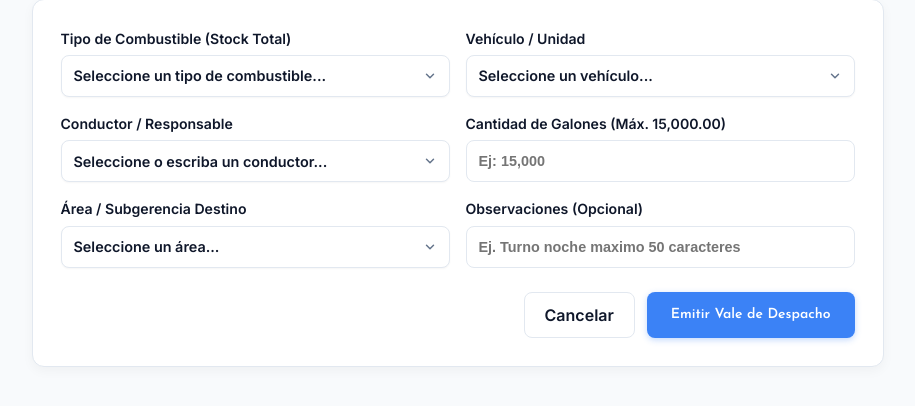
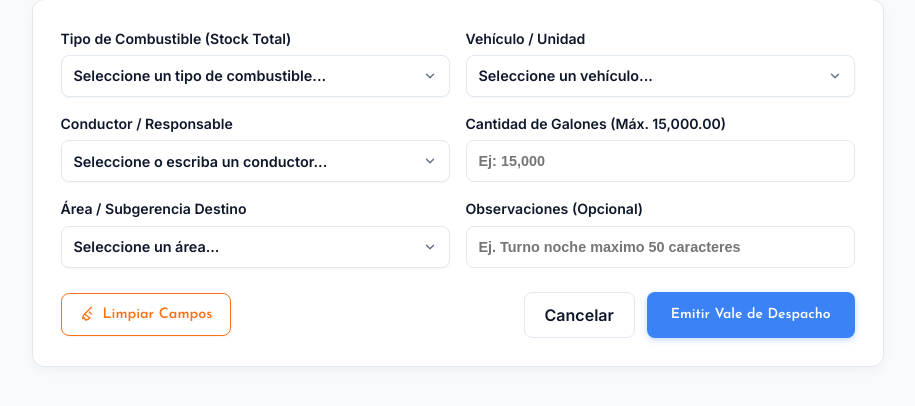
Before and after one commit to GianSSource/muni-pisco-fuel-control, a PHP site: template app/Views/fuel/create.php in a window 1280 px wide. Shown: the part 202-608 px from the top of the page, without its empty margins (175-1090 px from the left). Run offline with PHP 8.4, Linux system fonts and the light colour scheme; the template is opened without the code that fills it: most values are stand-ins (such as "Sample title", 1, 10 or a date in 2020); some libraries are stand-ins or nearby versions.

Commit message:
feat: Boton de limpiar campos (nuevo despacho)

```diff
--- a/app/Controllers/FuelController.php
+++ b/app/Controllers/FuelController.php
@@ -224,6 +224,7 @@ final class FuelController extends Controller
         $fuelType = trim((string) ($_POST['fuel_type'] ?? ''));
         $vehicleId = (int) ($_POST['vehicle_id'] ?? 0);
         $driver = trim((string) ($_POST['driver_name'] ?? ''));
+        $driver = mb_convert_case($driver, MB_CASE_TITLE, 'UTF-8');
         $gallons = (float) ($_POST['gallons'] ?? 0);
         $destination = trim((string) ($_POST['destination'] ?? ''));
         $notes = trim((string) ($_POST['notes'] ?? ''));
--- a/app/Views/fuel/create.php
+++ b/app/Views/fuel/create.php
@@ -53,6 +53,33 @@
     .btn-cancel-styled:hover {
         background: rgba(255, 255, 255, 0.08);
         border-color: #94a3b8;
+    }
+
+    .btn-clear-styled {
+        display: inline-flex;
+        align-items: center;
+        gap: 7px;
+        padding: 10px 18px;
+        border-radius: 8px;
+        border: 1px solid #f97316;
+        background: transparent;
+        color: #f97316;
+        font-size: 0.9rem;
+        font-weight: 600;
+        cursor: pointer;
+        transition: all 0.2s ease;
+    }
+
+    .btn-clear-styled:hover {
+        background: rgba(249, 115, 22, 0.10);
+        border-color: #ea580c;
+        color: #ea580c;
+        transform: translateY(-1px);
+        box-shadow: 0 4px 10px rgba(249, 115, 22, 0.2);
+    }
+
+    .btn-clear-styled:active {
+        transform: translateY(0);
     }
 </style>
 
@@ -216,18 +243,75 @@
             </div>
         </div>
 
-        <div style="display: flex; justify-content: flex-end; gap: 12px;">
-            <a href="<?= BASE_URL ?>despachos" class="btn-cancel-styled">
-                Cancelar
-            </a>
-            <button type="submit" id="submitBtn" class="btn-submit-styled">
-                Emitir Vale de Despacho
+        <div style="display: flex; justify-content: space-between; align-items: center; gap: 12px;">
+            <button type="button" class="btn-clear-styled" onclick="limpiarFormulario()" title="Limpiar todos los campos">
+                <svg width="16" height="16" viewBox="0 0 24 24" fill="none" stroke="currentColor" stroke-width="2" stroke-linecap="round" stroke-linejoin="round">
+                    <path d="M17 2L7 12"/>
+                    <path d="M7 12c-2 2-3 4.5-3 7l3-1 1 3c2.5 0 5-1 7-3L7 12z"/>
+                    <path d="M14 9l3 3"/>
+                </svg>
+                Limpiar Campos
             </button>
+            <div style="display: flex; gap: 12px;">
+                <a href="<?= BASE_URL ?>despachos" class="btn-cancel-styled">
+                    Cancelar
+                </a>
+                <button type="submit" id="submitBtn" class="btn-submit-styled">
+                    Emitir Vale de Despacho
+                </button>
+            </div>
         </div>
     </form>
 </section>
 
 <script>
+    function limpiarFormulario() {
+        const form = document.getElementById('dispatchForm');
+        if (!form) return;
+
+        // Reset campos nativos
+        const nativeSelects = form.querySelectorAll('select');
+        nativeSelects.forEach(sel => { sel.selectedIndex = 0; sel.dispatchEvent(new Event('change', { bubbles: true })); });
+
+        const inputs = form.querySelectorAll('input:not([type="hidden"])');
+        inputs.forEach(inp => { inp.value = ''; inp.style.borderColor = ''; inp.style.boxShadow = ''; });
+
+        const textarea = form.querySelectorAll('textarea');
+        textarea.forEach(t => { t.value = ''; });
+
+        // Reset bordes de custom selects
+        form.querySelectorAll('.custom-select-trigger').forEach(trigger => {
+            trigger.style.borderColor = '';
+            trigger.style.boxShadow = '';
+        });
+
+        // Ocultar alertas
+        const alertBox = document.getElementById('formValidationAlert');
+        if (alertBox) alertBox.style.display = 'none';
+
+        const stockWarning = document.getElementById('stockWarning');
+        if (stockWarning) stockWarning.style.display = 'none';
+
+        const lotInfo = document.getElementById('lotAssignedInfo');
+        if (lotInfo) lotInfo.style.display = 'none';
+
+        // Re-habilitar botón submit
+        const submitBtn = document.getElementById('submitBtn');
+        if (submitBtn) {
+            submitBtn.disabled = false;
+            submitBtn.style.opacity = '1';
+            submitBtn.style.cursor = 'pointer';
+        }
+
+        // Animación visual de confirmación
+        const btn = document.querySelector('.btn-clear-styled');
+        if (btn) {
+            btn.style.background = 'rgba(249,115,22,0.18)';
+            btn.style.transform = 'scale(0.96)';
+            setTimeout(() => { btn.style.background = ''; btn.style.transform = ''; }, 300);
+        }
+    }
+
     function formatearPlaca(input) {
         if (!input) return;
         let val = input.value.toUpperCase().replace(/[^A-Z0-9]/g, '');
@@ -536,6 +620,11 @@
         gallonsInput.addEventListener("input", validateStock);
         gallonsInput.addEventListener("keyup", validateStock);
 
+        // Capitaliza la primera letra de cada palabra (soporta tildes y ñ)
+        function toTitleCase(str) {
+            return str.replace(/\S+/g, w => w.charAt(0).toUpperCase() + w.slice(1));
+        }
+
         // Inicializador Visual de Desplegables Personalizados con Búsqueda y Formato Avanzado
         function initCustomDispatchSelect(selector, enableSearch = false, placeholder = "Buscar...", allowCreate = false, maxLength = null, onlyLetters = false, alphanumericOnly = false) {
             const selectEl = typeof selector === 'string' ? (document.getElementById(selector) || document.querySelector(`select[name="${selector}"]`)) : selector;
@@ -638,15 +727,24 @@
                             const term = searchInput.value.trim();
                             if (!term) return;
 
+                            // Si el botón "Usar nuevo conductor" está visible, activarlo directamente
+                            // (ya aplica toTitleCase y cierra el dropdown correctamente)
+                            const createBox = menu.querySelector('.custom-select-create-box');
+                            if (createBox && createBox.style.display !== 'none' && createBox.offsetParent !== null) {
+                                createBox.click();
+                                return;
+                            }
+
                             const listContainer = menu.querySelector('.custom-select-list-container');
                             const visibleItems = Array.from(listContainer.querySelectorAll('.custom-select-item')).filter(i => i.style.display !== 'none');
 
                             if (visibleItems.length > 0) {
                                 visibleItems[0].click();
                             } else if (allowCreate) {
-                                let exists = Array.from(selectEl.options).find(o => o.value.toLowerCase() === term.toLowerCase());
+                                const titleTerm = typeof toTitleCase === 'function' ? toTitleCase(term) : term;
+                                let exists = Array.from(selectEl.options).find(o => o.value.toLowerCase() === titleTerm.toLowerCase());
                                 if (!exists) {
-                                    const newOpt = new Option(term, term, true, true);
+                                    const newOpt = new Option(titleTerm, titleTerm, true, true);
                                     selectEl.add(newOpt);
                                 } else {
                                     selectEl.value = exists.value;
@@ -759,10 +857,10 @@
                         createBox.style.cssText = 'padding: 8px 12px; margin: 4px; border-radius: 8px; cursor: pointer; font-size: 0.85rem; font-weight: 700; display: flex; align-items: center; gap: 6px;';
                         menu.insertBefore(createBox, listContainer);
                     }
-                    createBox.innerHTML = `<span>+</span> Usar nuevo conductor: "<strong>${term.trim()}</strong>"`;
+                    createBox.innerHTML = `<span>+</span> Usar nuevo conductor: "<strong>${toTitleCase(term.trim())}</strong>"`;
                     createBox.onclick = (e) => {
                         e.stopPropagation();
-                        const val = term.trim();
+                        const val = toTitleCase(term.trim());
                         const newOpt = new Option(val, val, true, true);
                         selectEl.add(newOpt);
                         selectEl.dispatchEvent(new Event('change', { bubbles: true }));
```
